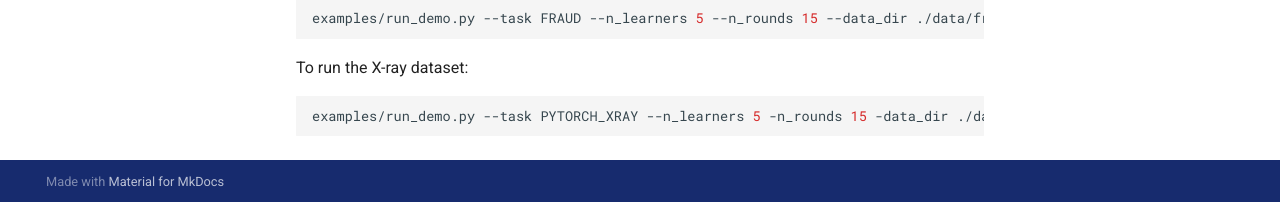
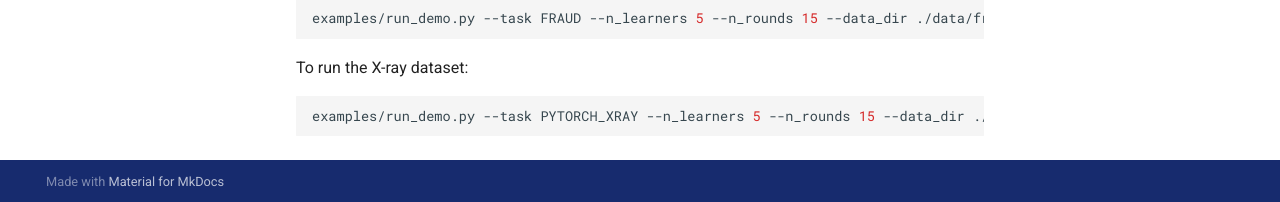
Before and after one commit to fetchai/colearn, an MkDocs documentation site: the page built from docs/demo.md, in a window 1280 px wide and 900 px high, scrolled down 1511 px. Shown: the part 695-897 px from the top of the window. Built offline with MkDocs 1.6.1 and Material for MkDocs 9.7.7, drawn with Linux system fonts in a browser that asks for light colours; comment, search, counter and statistics services are not loaded.

Commit message:
Fix run x-ray dataset command

````diff
--- a/docs/demo.md
+++ b/docs/demo.md
@@ -62,5 +62,5 @@ examples/run_demo.py --task FRAUD --n_learners 5 --n_rounds 15 --data_dir ./data
 ```
 To run the X-ray dataset:
 ```bash
-examples/run_demo.py --task PYTORCH_XRAY --n_learners 5 -n_rounds 15 -data_dir ./data/xray
+examples/run_demo.py --task PYTORCH_XRAY --n_learners 5 --n_rounds 15 --data_dir ./data/xray
 ```
````
